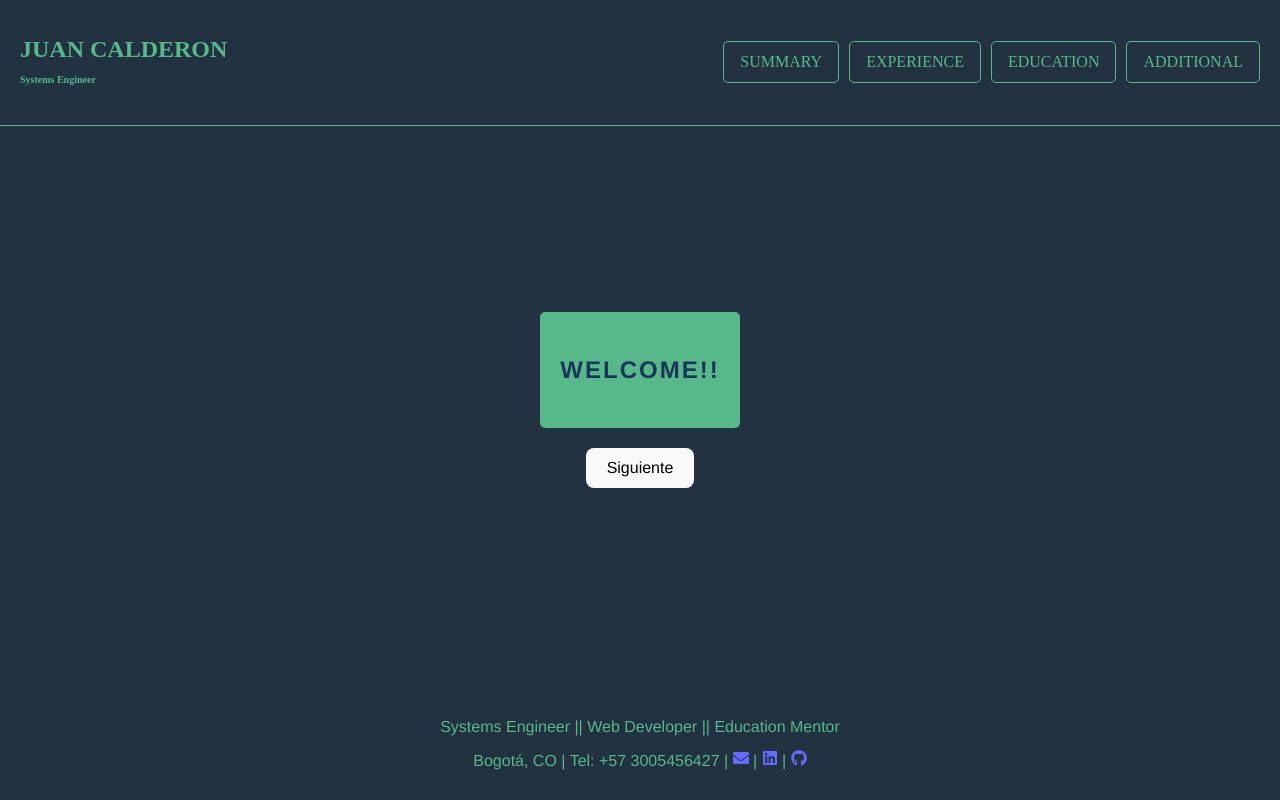
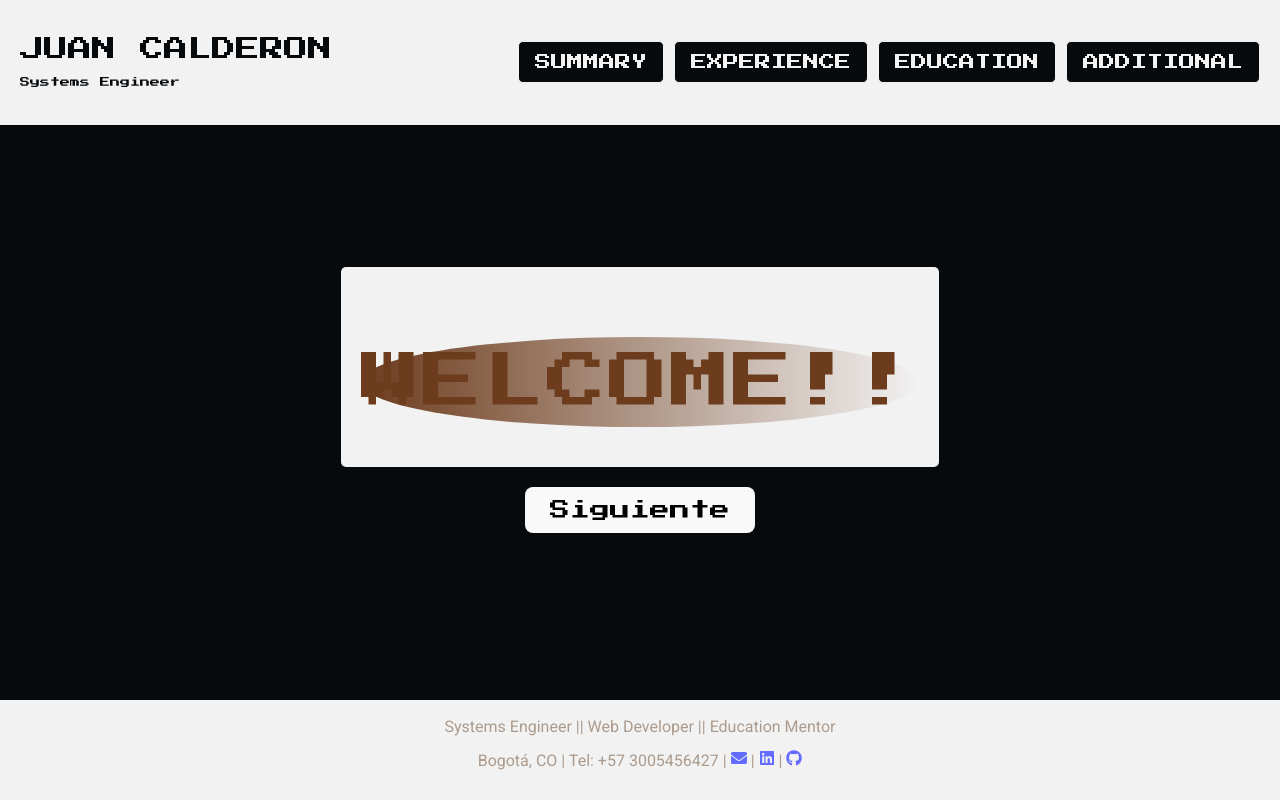
Before and after one commit to Alejandro9912/Curriculum, a React (Vite) app: page / in a window 1280 px wide. Built offline with nearby package versions, Linux system fonts and the light colour scheme.

Commit message:
Cambio paleta de colores

```diff
--- a/index.html
+++ b/index.html
@@ -3,6 +3,8 @@
   <head>
     <meta charset="UTF-8" />
     <link rel="icon" type="image/svg+xml" href="/cv.svg" />
+    <link href="https://fonts.googleapis.com/css2?family=Press+Start+2P&display=swap" rel="stylesheet">
+    <link href="https://fonts.googleapis.com/css2?family=Roboto&display=swap" rel="stylesheet" />
     <meta name="viewport" content="width=device-width, initial-scale=1.0" />
     <title>Curriculum</title>
   </head>
--- a/src/App.jsx
+++ b/src/App.jsx
@@ -39,12 +39,12 @@ function App() {
           className={`section ${activeSection === "Welcome" ? "" : "hidden"}`}
         >
           <div className="section-content">
-            <h2 className="section-title">WELCOME!!</h2>
+            <h2 id="Welcome" className="section-title">WELCOME!!</h2>
           </div>
         </div>
         {activeSection === "Welcome" && (
           <div className="next-button-container">
-            <button onClick={() => handleNavClick("summary")}>Siguiente</button>
+            <button id="next-button" onClick={() => handleNavClick("summary")}>Siguiente</button>
           </div>
         )}
 
--- a/src/styles.scss
+++ b/src/styles.scss
@@ -1,18 +1,23 @@
-// Variables
-$primary-color: #57b88a;
-$secondary-color: #1b365c;
+$UI-UX-1-hex: #6D3C1D;   // Marrón oscuro
+$UI-UX-2-hex: #AC9B8C;   // Beige suave
+$UI-UX-3-hex: #060A0D;   // Negro
+$UI-UX-4-hex: #72685B;   // Marrón claro
+$UI-UX-5-hex: #F2F2F2;   // Gris muy claro
 
 // Estilos generales
+$font-family-primary: "Roboto", "Helvetica Neue", Arial, sans-serif;
+$font-family-secondary: "Helvetica Neue", Arial, sans-serif;
+
 * {
   box-sizing: border-box;
 }
 
 body {
-  font-family: "Helvetica Neue", Arial, sans-serif;
+  font-family: $font-family-primary, $font-family-secondary;
   margin: 0;
   padding: 0;
-  background-color: #223240;
-  color: $primary-color;
+  background-color: $UI-UX-3-hex;   // Fondo más claro
+  color: $UI-UX-5-hex;   // Texto más oscuro
   overflow: hidden;
   justify-content: center;
 }
@@ -33,12 +38,12 @@ header {
   align-items: center;
   justify-content: space-between;
   padding: 20px;
-  border-bottom: 1px solid $primary-color;
+  border-bottom: 1px solid $UI-UX-3-hex;
   position: fixed;
   top: 0;
   left: 0;
   right: 0;
-  background-color: #223240;
+  background-color: $UI-UX-5-hex;   // Fondo más claro
   z-index: 100;
 
   @media screen and (max-width: 768px) {
@@ -68,7 +73,7 @@ header > h1 > span {
   font-family: "Press Start 2P", cursive;
   font-size: 24px;
   font-weight: bold;
-  color: $primary-color;
+  color: $UI-UX-3-hex;   // Texto más oscuro
 
   @media screen and (max-width: 768px) {
     font-size: 20px;
@@ -83,10 +88,10 @@ header > h1 > span {
     display: block;
     font-family: "Press Start 2P", cursive;
     font-size: 16px;
-    color: $primary-color;
-    background-color: #223240;
+    color: $UI-UX-5-hex;   // Texto más oscuro
+    background-color: $UI-UX-3-hex;   // Fondo más claro
     border-radius: 5px;
-    border: 1px solid $primary-color;
+    border: 1px solid $UI-UX-5-hex;   // Borde más oscuro
     padding: 8px 16px;
     cursor: pointer;
   }
@@ -110,23 +115,24 @@ header > h1 > span {
 .header-links a {
   font-family: "Press Start 2P", cursive;
   font-size: 16px;
-  color: $primary-color;
+  color: $UI-UX-5-hex;   // Texto más oscuro
   text-decoration: none;
   padding: 8px 16px;
-  background-color: #223240;
+  background-color: $UI-UX-3-hex;   // Fondo más claro
   border-radius: 5px;
-  border: 1px solid $primary-color;
+  border: 1px solid $UI-UX-5-hex;   // Borde más oscuro
   transition: background-color 0.3s, color 0.3s;
 }
 
 .header-links a:hover {
-  background-color: $primary-color;
-  color: #223240;
+  background-color: $UI-UX-5-hex;   // Fondo más oscuro
+  color: $UI-UX-3-hex;   // Texto más claro
 }
 
 .section {
   padding: 20px;
-  background-color: $primary-color;
+  background-color: $UI-UX-5-hex;   // Fondo más oscuro
+  color: $UI-UX-3-hex;   // Texto más claro
   border-radius: 5px;
   margin-bottom: 20px;
   scroll-margin-top: 60px;
@@ -161,8 +167,8 @@ header > h1 > span {
 .section-title {
   margin-bottom: 10px;
   font-weight: bold;
-  color: #ffffff;
-  font-family: "Helvetica Neue", Arial, sans-serif;
+  color: $UI-UX-1-hex;   // Texto más claro
+  font-family: $font-family-primary;   // Fuente Roboto
   text-transform: uppercase;
   letter-spacing: 2px;
 
@@ -174,7 +180,7 @@ header > h1 > span {
 .section-content ul {
   margin: 0;
   padding-left: 20px;
-  color: $secondary-color;
+  color: $UI-UX-4-hex;   // Texto oscuro
 
   @media screen and (max-width: 768px) {
     font-size: 12px;
@@ -185,7 +191,7 @@ header > h1 > span {
 }
 
 a {
-  color: $primary-color;
+  color: $UI-UX-3-hex;   // Texto más oscuro
 }
 
 a:hover {
@@ -208,16 +214,18 @@ a:hover {
 }
 
 .section h2 {
+  background-image: linear-gradient(to right, $UI-UX-1-hex, $UI-UX-5-hex);
+  border-radius: 80%;
   text-align: center;
   font-size: 24px;
   margin-bottom: 20px;
-  color: $secondary-color;
+  color: $UI-UX-1-hex;   // Texto oscuro
 }
 
 .section p {
   font-size: 16px;
   margin-bottom: 10px;
-  color: $secondary-color;
+  color: $UI-UX-1-hex;   // Texto oscuro
 
   @media screen and (max-width: 768px) {
     font-size: 12px;
@@ -228,7 +236,7 @@ a:hover {
 }
 
 strong {
-  color: $secondary-color;
+  color: $UI-UX-4-hex;   // Texto oscuro
 }
 
 main {
@@ -244,7 +252,7 @@ footer {
   bottom: 0;
   left: 0;
   width: 100%;
-  background-color: #223240;
+  background-color: $UI-UX-5-hex;   // Fondo más claro
   padding: 10px 20px;
   height: 100px;
 
@@ -257,6 +265,7 @@ footer {
   display: flex;
   flex-direction: column;
   align-items: center;
+  color: $UI-UX-2-hex;   // Texto claro
 
   @media screen and (max-width: 768px) {
     text-align: center;
@@ -285,7 +294,7 @@ footer {
   position: relative;
   margin: 0 auto;
   border: 4px solid #fff;
-  border-top: 4px solid $primary-color;
+  border-top: 4px solid $UI-UX-3-hex;   // Borde más oscuro
   border-radius: 50%;
   animation: spin 1s infinite linear;
 }
@@ -318,11 +327,37 @@ footer {
   height: 50px;
   border-radius: 50%;
   border: 6px solid #ccc;
-  border-top-color: #333;
+  border-top-color: $UI-UX-4-hex;   // Borde oscuro
   animation: spin 1s linear infinite;
 }
 
-#Welcome h2 {
+#Welcome {
   font-family: "Press Start 2P";
   font-size: 60px;
 }
+
+#next-button {
+  font-family: "Press Start 2P";
+  font-size: 20px;
+}
+
+@media screen and (max-width: 768px) {
+  #Welcome {
+    font-size: 40px;
+  }
+
+  #next-button {
+    font-size: 16px;
+  }
+}
+
+// Estilos para móvil
+@media screen and (max-width: 480px) {
+  #Welcome {
+    font-size: 30px;
+  }
+
+  #next-button {
+    font-size: 14px;
+  }
+}
```
